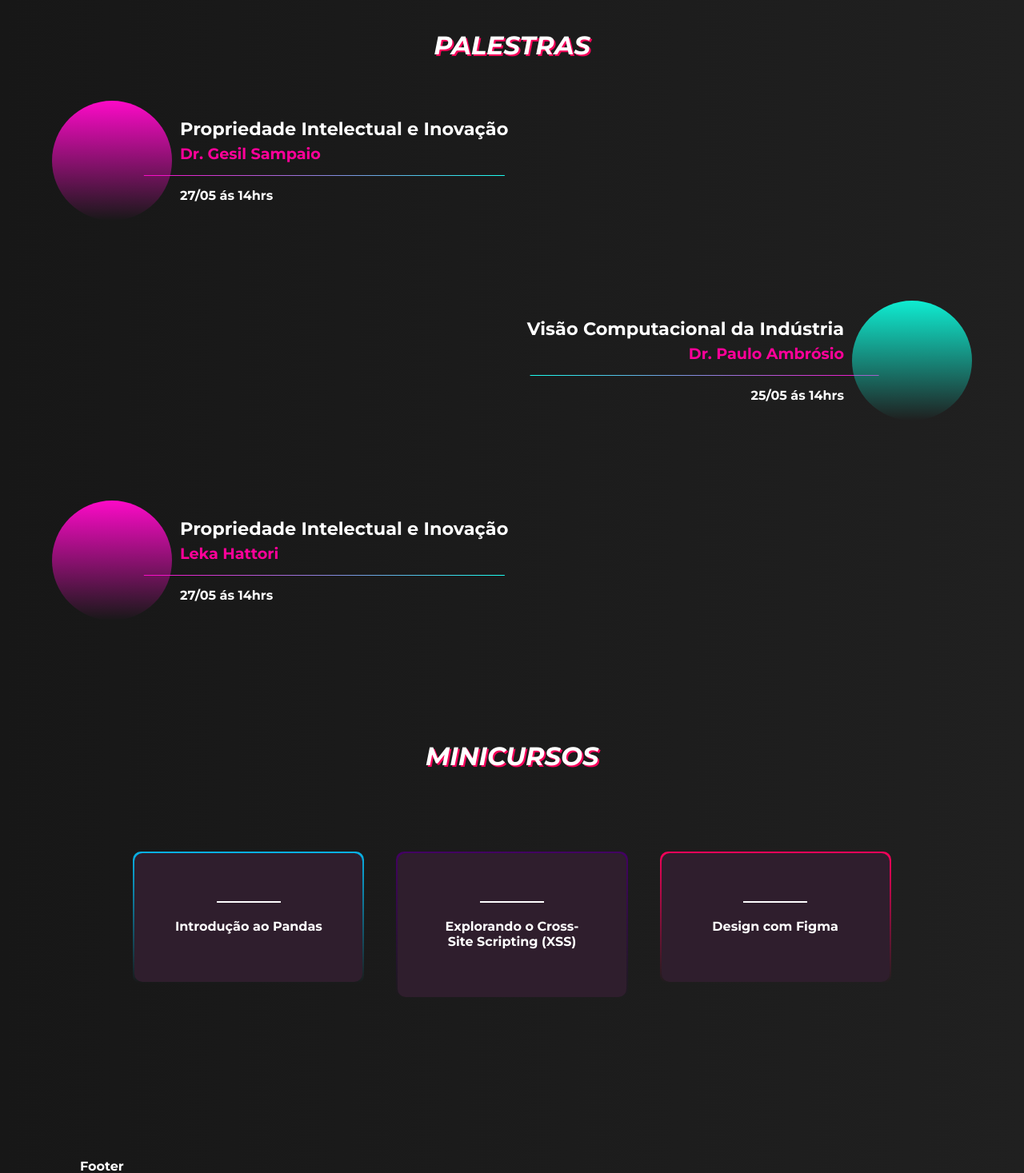
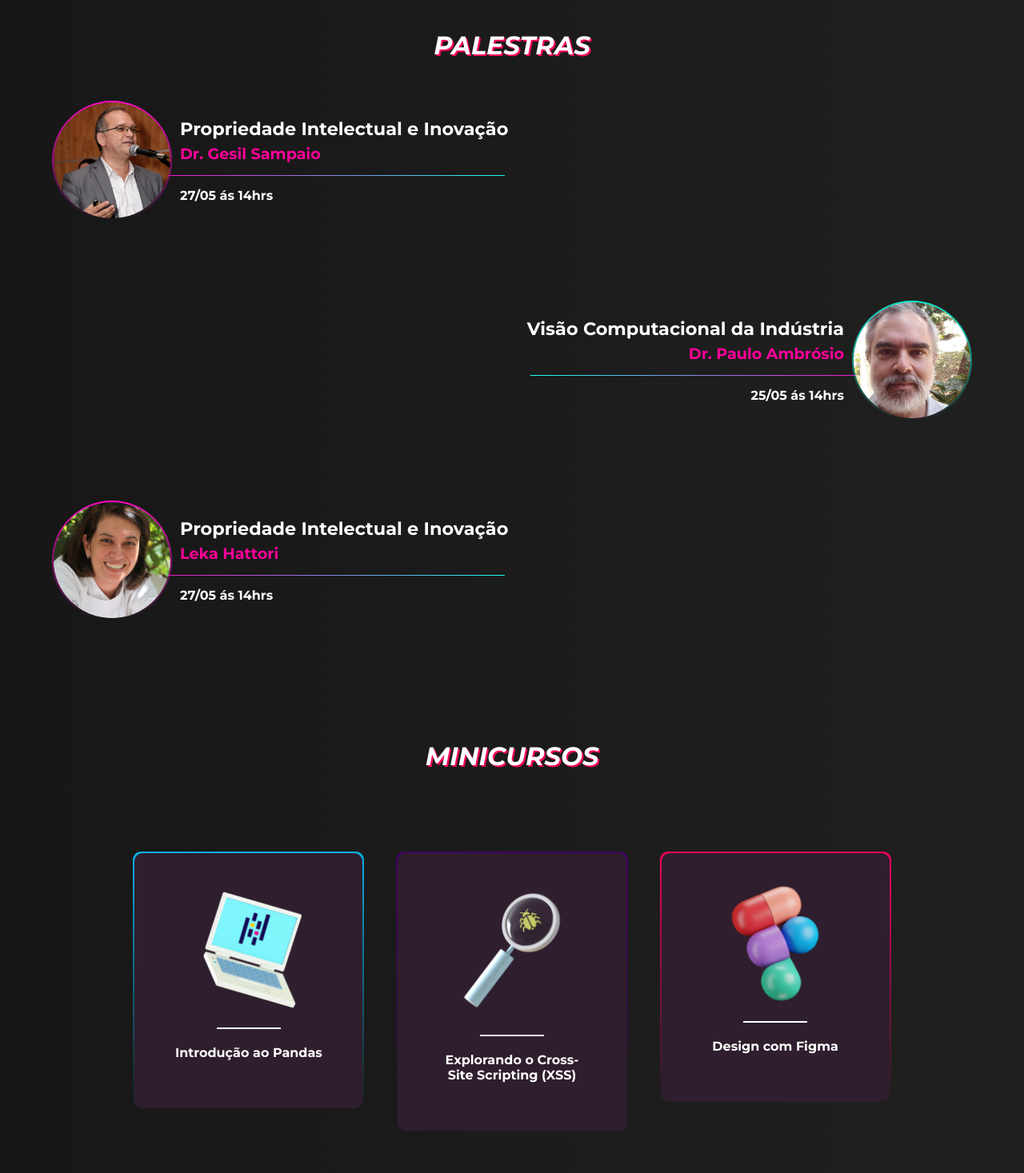
Before and after one commit to igorroc/tecnoweek, a React (Vite) app: page / in a window 1280 px wide. Shown: the part 1492-2959 px from the top of the page at 80% size. Built offline with nearby package versions, Linux system fonts and the light colour scheme.

Commit message:
[add]: Images to home

```diff
--- a/src/pages/Home.tsx
+++ b/src/pages/Home.tsx
@@ -1,13 +1,20 @@
 import { styled } from "@stitches/react"
+import { MaxWidthWrapper } from "../components/Global/MaxWidthWrapper"
 import Header from "../components/Header"
-import TecnoWeek from "../assets/img/TecnoWeek.png"
-import Firulinhas from "../assets/img/Firulinhas.png"
-import Circuitinhos from "../assets/img/Circuitinhos.png"
-import { MaxWidthWrapper } from "../components/Global/MaxWidthWrapper"
 import Arrow from "../components/Arrow"
 import PalestraItem from "../components/PalestraItem"
 import CardCourse from "../components/CardCourse"
 import Footer from "../components/Footer"
+
+import TecnoWeek from "../assets/img/TecnoWeek.png"
+import Firulinhas from "../assets/img/Firulinhas.png"
+import Circuitinhos from "../assets/img/Circuitinhos.png"
+import Gesil from "../assets/img/gesil.png"
+import Leka from "../assets/img/leka.png"
+import Ambrosio from "../assets/img/ambrosio.png"
+import Pandas from "../assets/img/pandas.png"
+import Figma from "../assets/img/figma.png"
+import BugBounty from "../assets/img/bugbounty.png"
 
 const MainContent = styled("main", {
 	"&": {
@@ -183,24 +190,27 @@ function Home() {
 				<SectionContent>
 					<h2>Palestras</h2>
 					<PalestraItem
-						// img={}
 						title="Propriedade Intelectual e Inovação"
 						subtitle="Dr. Gesil Sampaio"
 						description="27/05 ás 14hrs"
-					/>
+					>
+						<img src={Gesil} alt="Leka Hattori" />
+					</PalestraItem>
 					<PalestraItem
-						// img={}
 						title="Visão Computacional da Indústria"
 						subtitle="Dr. Paulo Ambrósio"
 						description="25/05 ás 14hrs"
 						alternative
-					/>
+					>
+						<img src={Ambrosio} alt="Leka Hattori" />
+					</PalestraItem>
 					<PalestraItem
-						// img={}
 						title="Propriedade Intelectual e Inovação"
 						subtitle="Leka Hattori"
 						description="27/05 ás 14hrs"
-					/>
+					>
+						<img src={Leka} alt="Leka Hattori" />
+					</PalestraItem>
 				</SectionContent>
 				<SectionContent>
 					<h2>MiniCursos</h2>
@@ -210,19 +220,25 @@ function Home() {
 							color="azul"
 							date="Dia 25/05"
 							description="De 8:00 às 12:00 com João Rupp"
-						/>
+						>
+							<img src={Pandas} alt="Pandas" />
+						</CardCourse>
 						<CardCourse
 							title="Explorando o Cross-Site Scripting (XSS)"
 							color="roxo"
 							date="Dia 26/05"
 							description="De 8:00 às 12:00 com Breno Vitório"
-						/>
+						>
+							<img src={BugBounty} alt="Pandas" />
+						</CardCourse>
 						<CardCourse
 							title="Design com Figma"
 							color="vermelho"
 							date="Dia 27/05"
 							description="De 8:00 às 12:00 com Igor Rocha"
-						/>
+						>
+							<img src={Figma} alt="Pandas" />
+						</CardCourse>
 					</WrapperCouses>
 				</SectionContent>
 			</MaxWidthWrapper>
```
